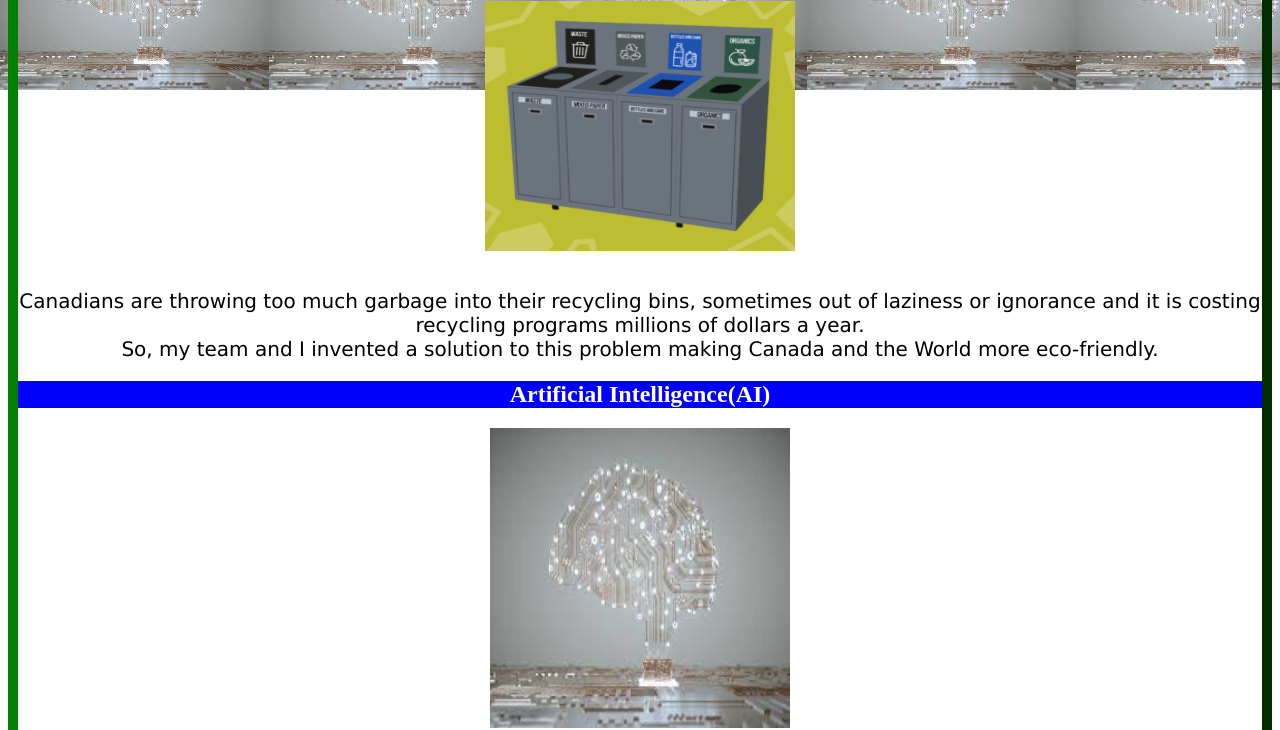
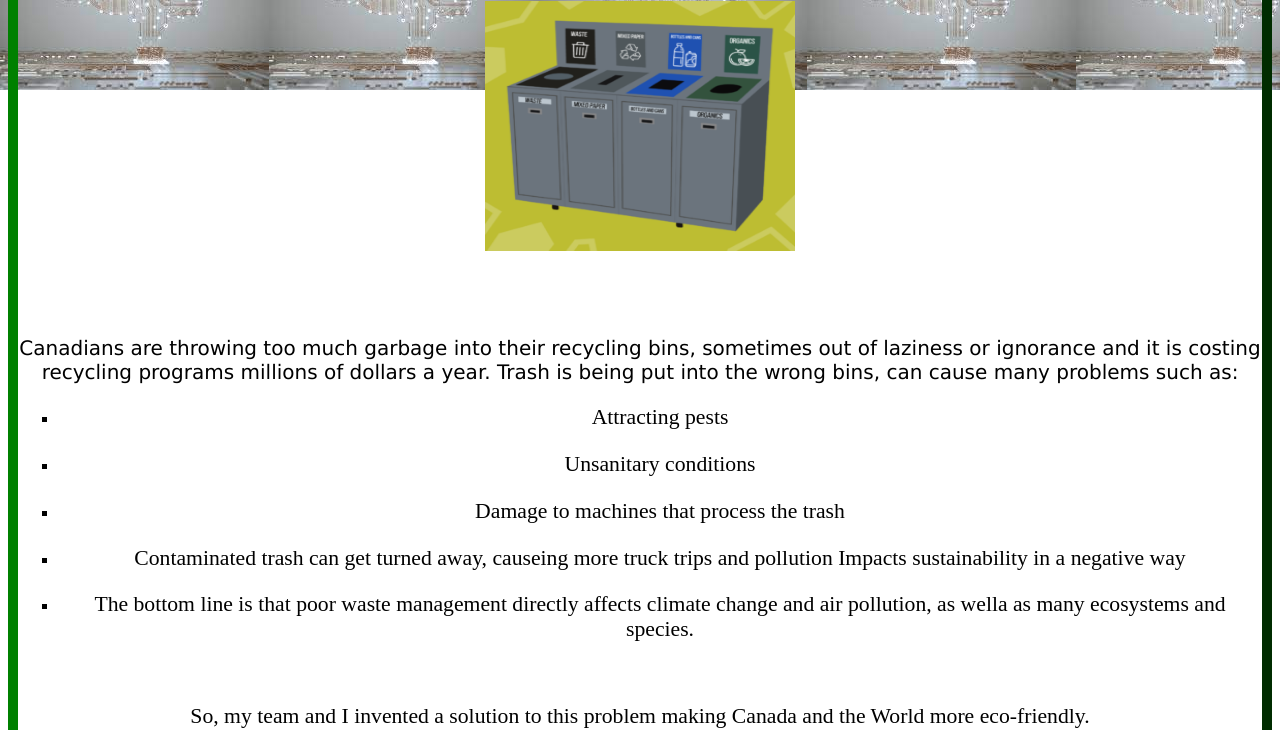
Before and after one commit to Agam565/Waste-Detector-Website, a plain HTML site: page index.html in a window 1280 px wide. Shown: the part 97-827 px from the top of the page. Drawn offline with Linux system fonts and the light colour scheme; files whose address does not match are found by name.

Commit message:
Add files via upload

```diff
--- a/index.html
+++ b/index.html
@@ -10,9 +10,38 @@
     <h1>Waste Detector</h1>
     <img src = "images/whichGarbageBin.png" alt = "Which Garbage Bin?" width = "310" height="250">
     <br>
-    <p id = "intro">Canadians are throwing too much garbage into their recycling bins, sometimes out of laziness or ignorance and it is costing recycling programs millions of dollars a year.
+    <h2>The Problem</h2>
+    <p id = "intro">Canadians are throwing too much garbage into their recycling bins, sometimes out of laziness or ignorance and it is costing recycling programs millions of dollars a year. Trash is being put into the wrong bins, can cause many problems such as:
+
+        <ul class="b">
+            <li>
+                <p id = "para2">
+            Attracting pests
+            </p>
+            </li>
+       <li>
+        <p id = "para2">
+        Unsanitary conditions
+        </p>
+        </li>
+        <li>
+        <p id = "para2">
+            Damage to machines that process the trash
+            </p>
+        </li>
+        <li>
+        <p id = "para2">
+        Contaminated trash can get turned away, causeing more truck trips and pollution
+        Impacts sustainability in a negative way
+        </p>
+        </li>
+        <li>
+       <p id = "para2">The bottom line is that poor waste management directly affects climate change and air pollution, as wella as many ecosystems and species.
+        </p>
+        </li>
+        </ul>
     <br>
-    So, my team and I invented a solution to this problem making Canada and the World more eco-friendly.
+   <p id = "para2">So, my team and I invented a solution to this problem making Canada and the World more eco-friendly.
     </p>
         <div class = "blueAIHeader">
         <h2>Artificial Intelligence(AI)</h2>
@@ -25,7 +54,9 @@
     </a>
     <a href = "https://www.w3schools.com/cs/index.php">
     C#
-    </a> and XAML.
+    </a> and XAML. an AI that will detect the type of trash in garbage bins. It will then tell the user which type of trash is in the wrong bin, such as a cardboard box being in the garbage bin. The user can then easily sort it out.
+
+    This ai will make sorting trash much more efficient than going through with your hands.
         </p>
             <h3><strong><u>Our App</u></strong></h3>
             <p id = "para1">
```
